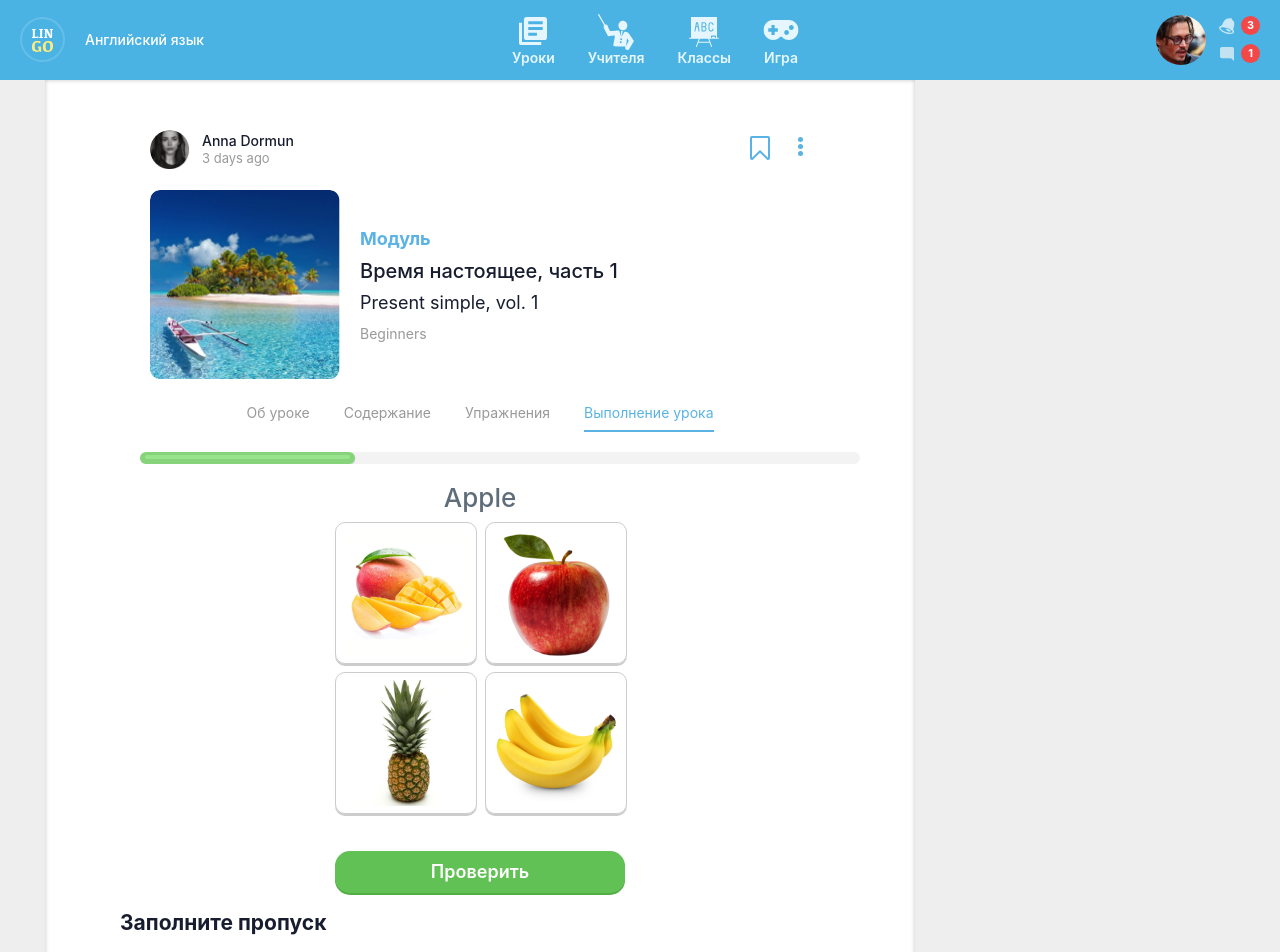
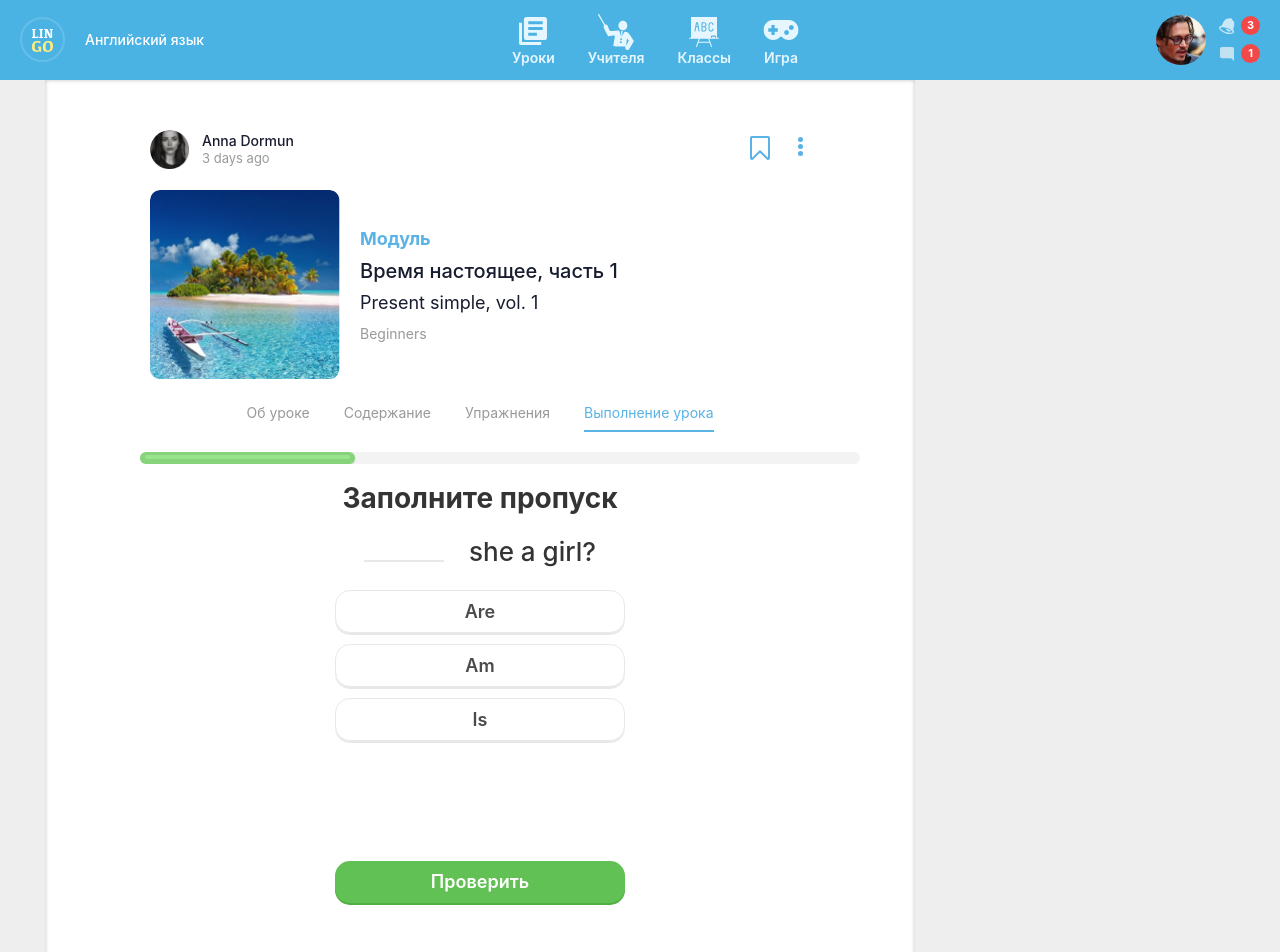
Before and after one commit to Yoona8/lingo, an Angular app: page / in a window 1280 px wide. Shown: the top 952 px of the page. Built offline with nearby package versions, Linux system fonts and the light colour scheme.

Commit message:
Компонент задачи с пропуском слова

```diff
--- a/src/app/app.module.ts
+++ b/src/app/app.module.ts
@@ -7,6 +7,7 @@ import { LessonComponent } from './components/lesson/lesson.component';
 import { LessonService } from './services/lesson.service';
 import { TaskCardsComponent } from './components/shared/tasks/task-cards/task-cards.component';
 import { ButtonComponent } from './components/shared/button/button.component';
+import { TaskGapComponent } from './components/shared/tasks/task-gap/task-gap.component';
 
 @NgModule({
   declarations: [
@@ -14,7 +15,8 @@ import { ButtonComponent } from './components/shared/button/button.component';
     HeaderComponent,
     LessonComponent,
     TaskCardsComponent,
-    ButtonComponent
+    ButtonComponent,
+    TaskGapComponent
   ],
   imports: [
     BrowserModule
--- a/src/app/components/lesson/lesson.component.html
+++ b/src/app/components/lesson/lesson.component.html
@@ -57,18 +57,7 @@
     </span>
   </div>
   <div class="task">
-    <app-task-cards [task]="lesson.tasks[0]"></app-task-cards>
+    <!--<app-task-cards [task]="lesson.tasks[0]"></app-task-cards>-->
+    <app-task-gap [task]="lesson.tasks[1]"></app-task-gap>
   </div>
-  <form class="lesson-card">
-    <h2>Заполните пропуск</h2>
-    <p lang="en">
-      {{ lesson.tasks[1].question }}
-    </p>
-    <ul class="pictures">
-      <li *ngFor="let option of lesson.tasks[1].options">
-        {{ option }}
-      </li>
-    </ul>
-    <button class="button" type="submit">Проверить</button>
-  </form>
 </section>
--- /dev/null
+++ b/src/app/components/shared/tasks/task-gap/task-gap.component.html
@@ -0,0 +1,16 @@
+<form class="card" (submit)="onTaskSubmit($event)">
+  <h2 class="title">Заполните пропуск</h2>
+  <p class="question" lang="en" [innerHTML]="question"></p>
+  <ul class="options">
+    <li class="option-item" *ngFor="let option of task.options; index as i">
+      <input
+        class="option visually-hidden"
+        [id]="'option-' + i"
+        [value]="option"
+        name="option"
+        type="radio">
+      <label class="option-text" [attr.for]="'option-' + i">{{ option }}</label>
+    </li>
+  </ul>
+  <button class="button" type="submit">Проверить</button>
+</form>
--- /dev/null
+++ b/src/app/components/shared/tasks/task-gap/task-gap.component.scss
@@ -0,0 +1,60 @@
+.card {
+  width: 290px;
+  text-align: center;
+  color: #343434;
+}
+
+.title {
+  margin: 0 0 20px;
+  font-weight: 700;
+  font-size: 28px;
+  line-height: 1.2;
+}
+
+.question {
+  margin: 0 0 23px;
+  font-weight: 500;
+  font-size: 26px;
+  line-height: 1.2;
+  text-transform: initial;
+}
+
+.options {
+  margin: 0 0 120px;
+  padding: 0;
+  color: #4b4b4b;
+  font-weight: 600;
+  font-size: 18px;
+  line-height: 21px;
+  text-transform: capitalize;
+  list-style: none;
+}
+
+.option-item {
+  display: block;
+  width: 100%;
+  margin-bottom: 11px;
+
+  &:last-child {
+    margin-bottom: 0;
+  }
+}
+
+.option-text {
+  display: block;
+  padding: 10px 20px;
+  border: 1px solid #e8e8e8;
+  border-radius: 15px;
+  box-shadow: 0 2px 0 #e8e8e8;
+}
+
+.option:checked ~ .option-text {
+  border: 1px solid #5ab3e4;
+  background-color: #ddf3fe;
+  box-shadow: 0 2px 0 #5ab3e4;
+}
+
+.button {
+  display: block;
+  width: 100%;
+}
--- /dev/null
+++ b/src/app/components/shared/tasks/task-gap/task-gap.component.ts
@@ -0,0 +1,34 @@
+import { Component, Input, OnInit } from '@angular/core';
+import { Task } from '../../../../models/task.model';
+
+@Component({
+  selector: 'app-task-gap',
+  templateUrl: './task-gap.component.html',
+  styleUrls: ['./task-gap.component.scss']
+})
+
+export class TaskGapComponent implements OnInit {
+  @Input() task: Task;
+  private _question: string;
+
+  ngOnInit(): void {
+    this.fillQuestion();
+  }
+
+  public get question() {
+    return this._question;
+  }
+
+  public fillQuestion(value: any = '') {
+    this._question = this.task.question.replace(
+      '__', '<span class="gap">' + value + '</span>'
+    );
+  }
+
+  public onTaskSubmit(evt) {
+    evt.preventDefault();
+    const option = new FormData(evt.target).get('option');
+    this.fillQuestion(option);
+    console.log(this.task.question.replace('__', option.toString()) === this.task.answer);
+  }
+}
--- a/src/app/services/lesson.service.ts
+++ b/src/app/services/lesson.service.ts
@@ -36,9 +36,9 @@ export class LessonService {
           'gap',
           '__ she a girl?',
           [
-            'are',
-            'am',
-            'is'
+            'Are',
+            'Am',
+            'Is'
           ],
           'Is she a girl?'
         )
--- a/src/styles.scss
+++ b/src/styles.scss
@@ -30,3 +30,35 @@ img {
   clip: rect(0 0 0 0);
   overflow: hidden;
 }
+
+.gap:empty {
+  position: relative;
+  display: inline-block;
+  vertical-align: bottom;
+  min-width: 80px;
+  margin-right: 18px;
+
+  &::after {
+    content: '';
+    position: absolute;
+    left: 0;
+    bottom: 5px;
+    width: 100%;
+    height: 2px;
+    background-color: #e8e8e8;
+  }
+}
+
+.gap:not(:empty) {
+  display: inline-block;
+  vertical-align: middle;
+  min-width: 88px;
+  margin-right: 10px;
+  padding: 4px 10px;
+  font-size: 18px;
+  line-height: 21px;
+  color: #4b4b4b;
+  border: 1px solid #e8e8e8;
+  border-radius: 15px;
+  box-shadow: 0 2px 0 #e8e8e8;
+}
```
